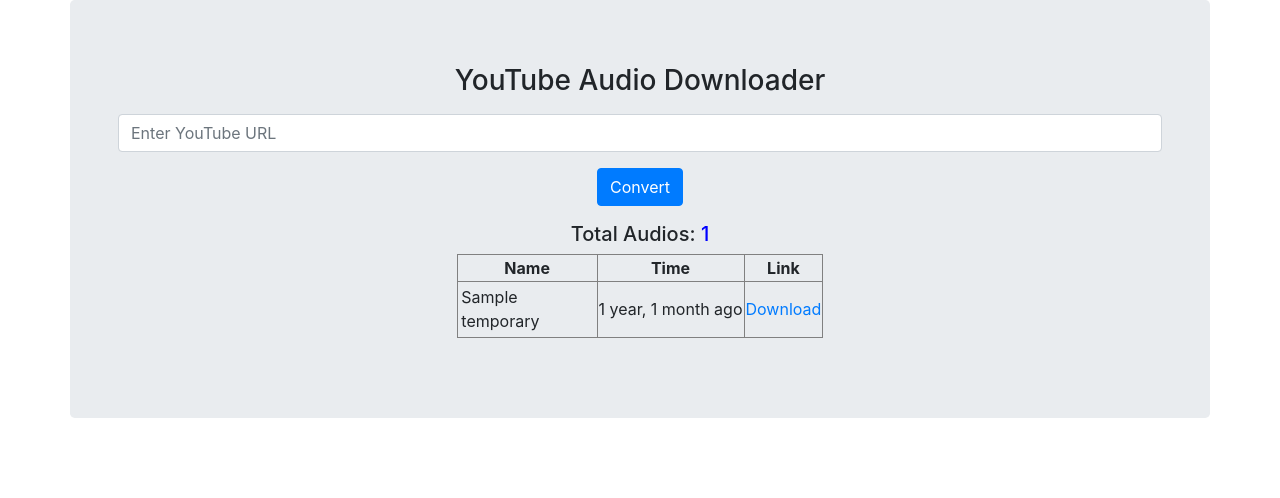
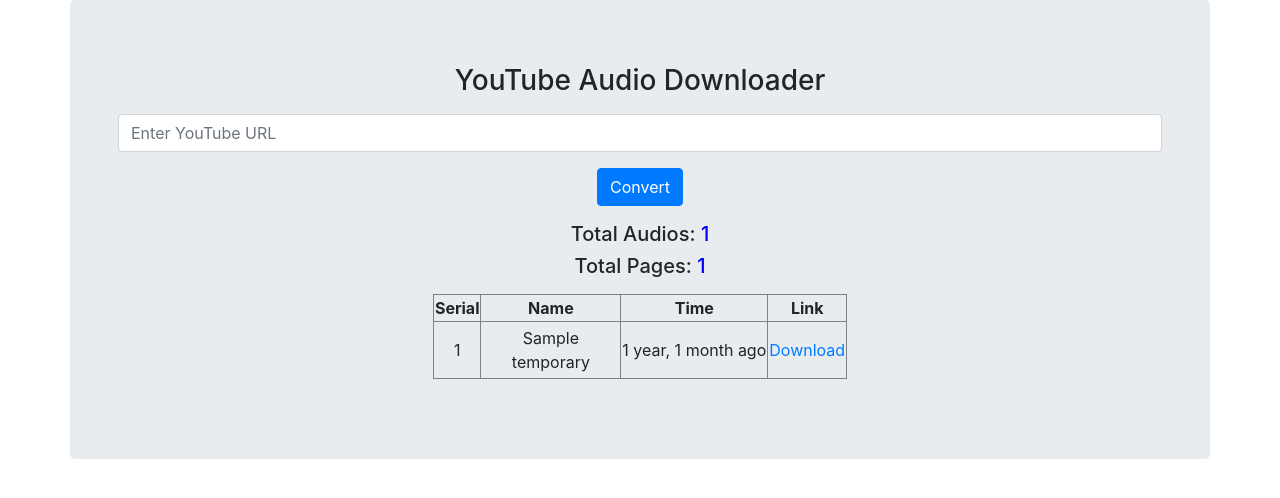
Before and after one commit to alrafiabdullah/YouTube-Audio-Downloader, a Django app: page / in a window 1280 px wide. Shown: the top 498 px of the page. Run offline with Django 3.2, Linux system fonts and the light colour scheme; tables that the repository leaves empty hold one stand-in row (values such as "Sample post"); some libraries are stand-ins or nearby versions.

Commit message:
table updated

```diff
--- a/templates/main/index.html
+++ b/templates/main/index.html
@@ -16,18 +16,21 @@
         </form>
 
         <h5>Total Audios: <span style="color: blue;">{{total}}</span></h5>
-        <table border="1" class="mb-3">
+        <h5>Total Pages: <span style="color: blue;">{{page}}</span></h5>
+        <table border="1" class="mb-3 mt-3">
             <thead align="center">
+                <th>Serial</th>
                 <th>Name</th>
                 <th>Time</th>
                 <th>Link</th>
             </thead>
             <tbody>
                 {% for audio in audios %}
-                    <tr>
+                    <tr align="center">
+                        <td>{{audio.pk}}</td>
                         <td style="padding: 1%;">{{audio.name}}</td>
                         <td>{{audio.downloaded_at | timesince}} ago</td>
-                        <td><a target="_blank" href={{audio.audio.url}} download={{audio.audio.url}}>Download</a></td>
+                        <td><a target="_blank" href={% url 'download' audio.name %}>Download</a></td>
 
                     </tr>
                 {% endfor %}
```
